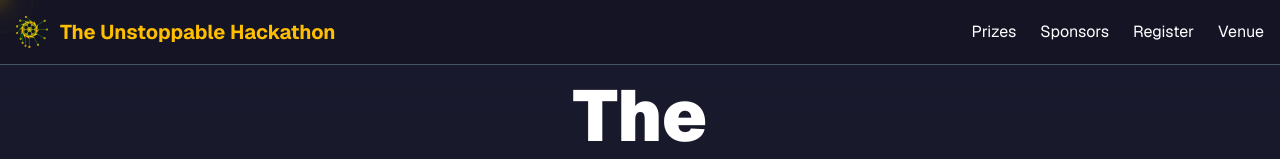
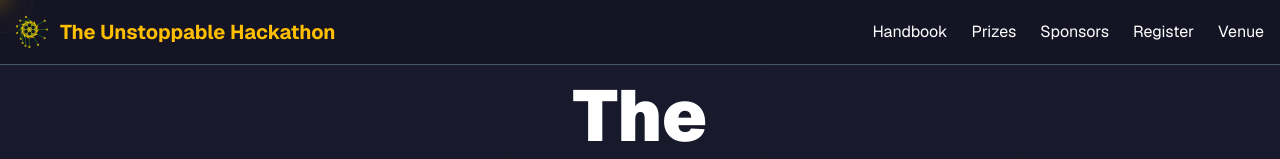
Before and after one commit to StabilityNexus/Hackathon-Website, a Next.js app: page / in a window 1280 px wide. Shown: the top 159 px of the page. Built offline with nearby package versions, Linux system fonts and the light colour scheme.

Commit message:
Refactor : add link to handbook

```diff
--- a/app/page.tsx
+++ b/app/page.tsx
@@ -32,6 +32,12 @@ export default function HackathonPage() {
             </div>
 
             <div className="hidden md:flex space-x-6">
+              <a
+                href="https://docs.stability.nexus/about-us/unstoppable-hackathon"
+                className="text-foreground hover:text-primary transition-colors"
+              >
+                Handbook
+              </a>
               <a
                 href="#prizes"
                 className="text-foreground hover:text-primary transition-colors"
```
